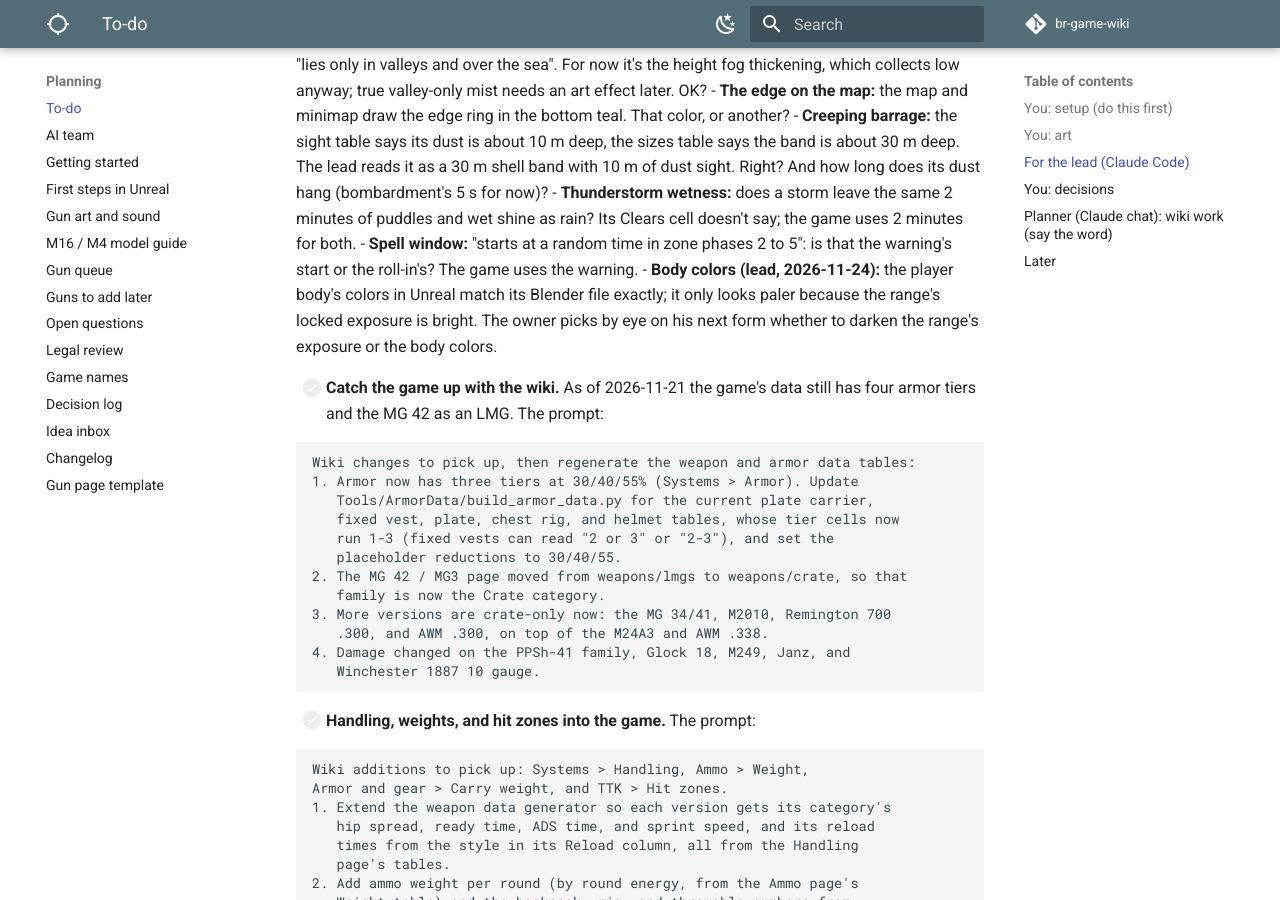
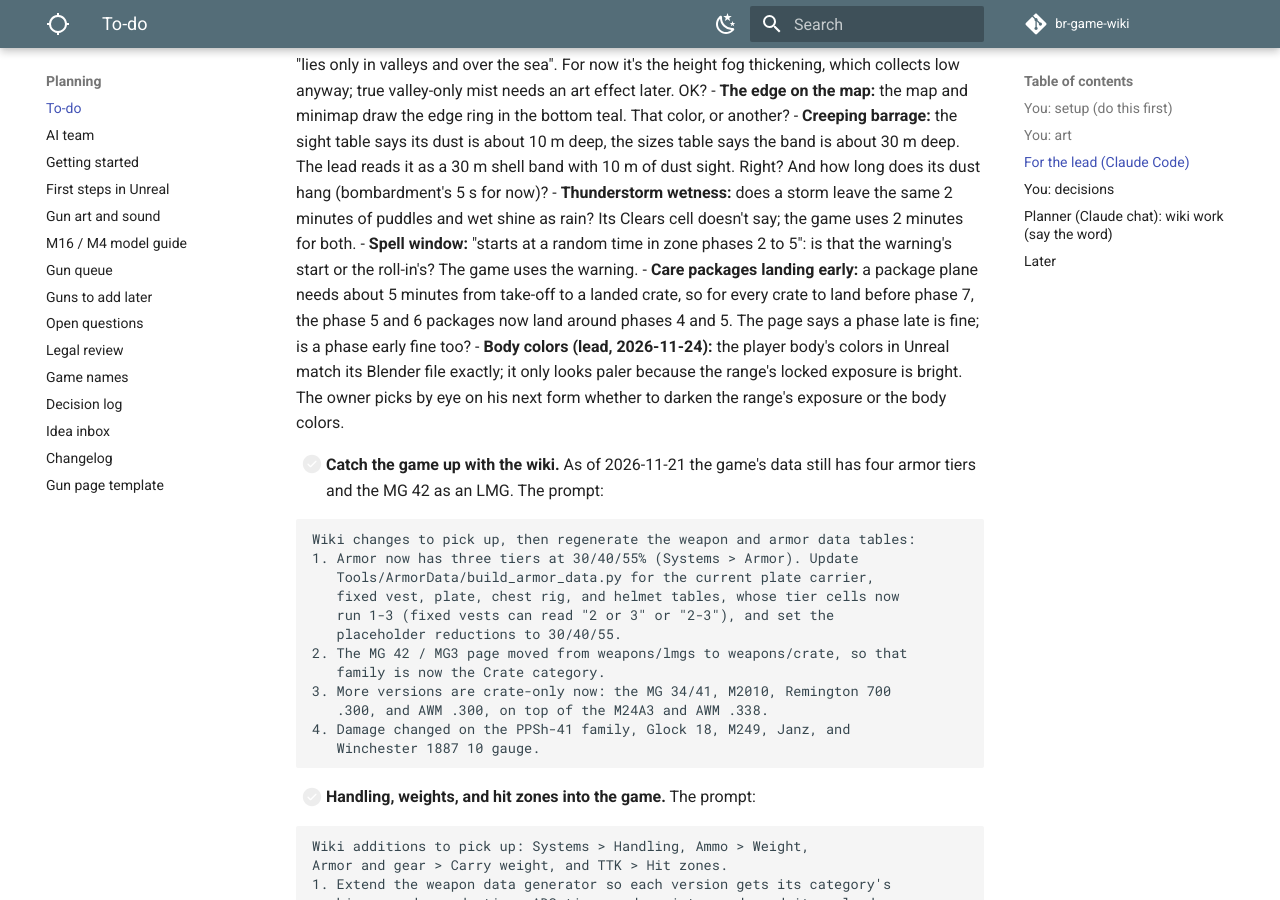
Before and after one commit to DerrickSpartan1/br-game-wiki, an MkDocs documentation site: the page built from docs/planning/to-do.md, in a window 1280 px wide and 900 px high, scrolled down 11942 px. Built offline with MkDocs 1.6.1 and Material for MkDocs 9.7.7, drawn with Linux system fonts in a browser that asks for light colours; comment, search, counter and statistics services are not loaded.

Commit message:
Lead: care package timing question
Co-Authored-By: Claude Opus 5.5 <noreply@anthropic.com>

```diff
--- a/docs/planning/to-do.md
+++ b/docs/planning/to-do.md
@@ -161,6 +161,7 @@ When you tell the lead "check the planner's list," it works through this section
     - **Creeping barrage:** the sight table says its dust is about 10 m deep, the sizes table says the band is about 30 m deep. The lead reads it as a 30 m shell band with 10 m of dust sight. Right? And how long does its dust hang (bombardment's 5 s for now)?
     - **Thunderstorm wetness:** does a storm leave the same 2 minutes of puddles and wet shine as rain? Its Clears cell doesn't say; the game uses 2 minutes for both.
     - **Spell window:** "starts at a random time in zone phases 2 to 5": is that the warning's start or the roll-in's? The game uses the warning.
+    - **Care packages landing early:** a package plane needs about 5 minutes from take-off to a landed crate, so for every crate to land before phase 7, the phase 5 and 6 packages now land around phases 4 and 5. The page says a phase late is fine; is a phase early fine too?
 - **Body colors (lead, 2026-11-24):** the player body's colors in Unreal match its Blender file exactly; it only looks paler because the range's locked exposure is bright. The owner picks by eye on his next form whether to darken the range's exposure or the body colors.
 
 
```
